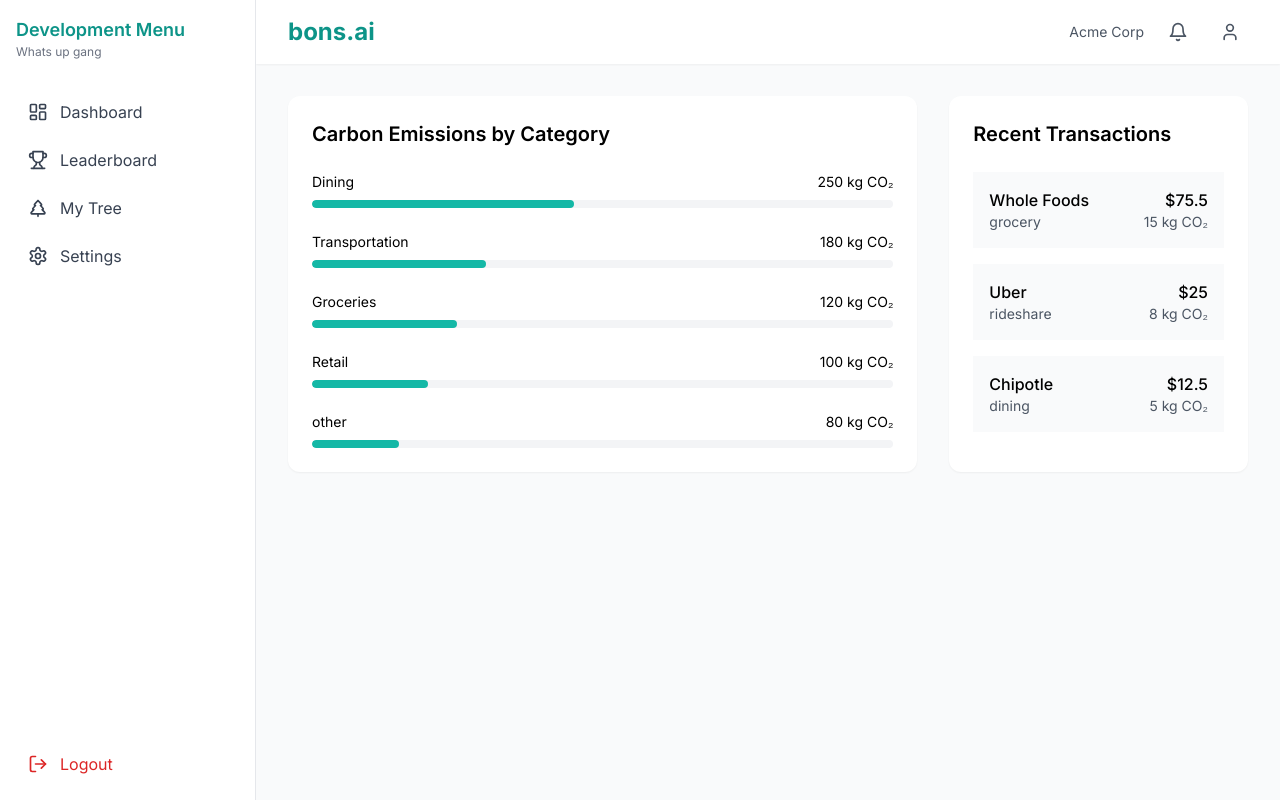
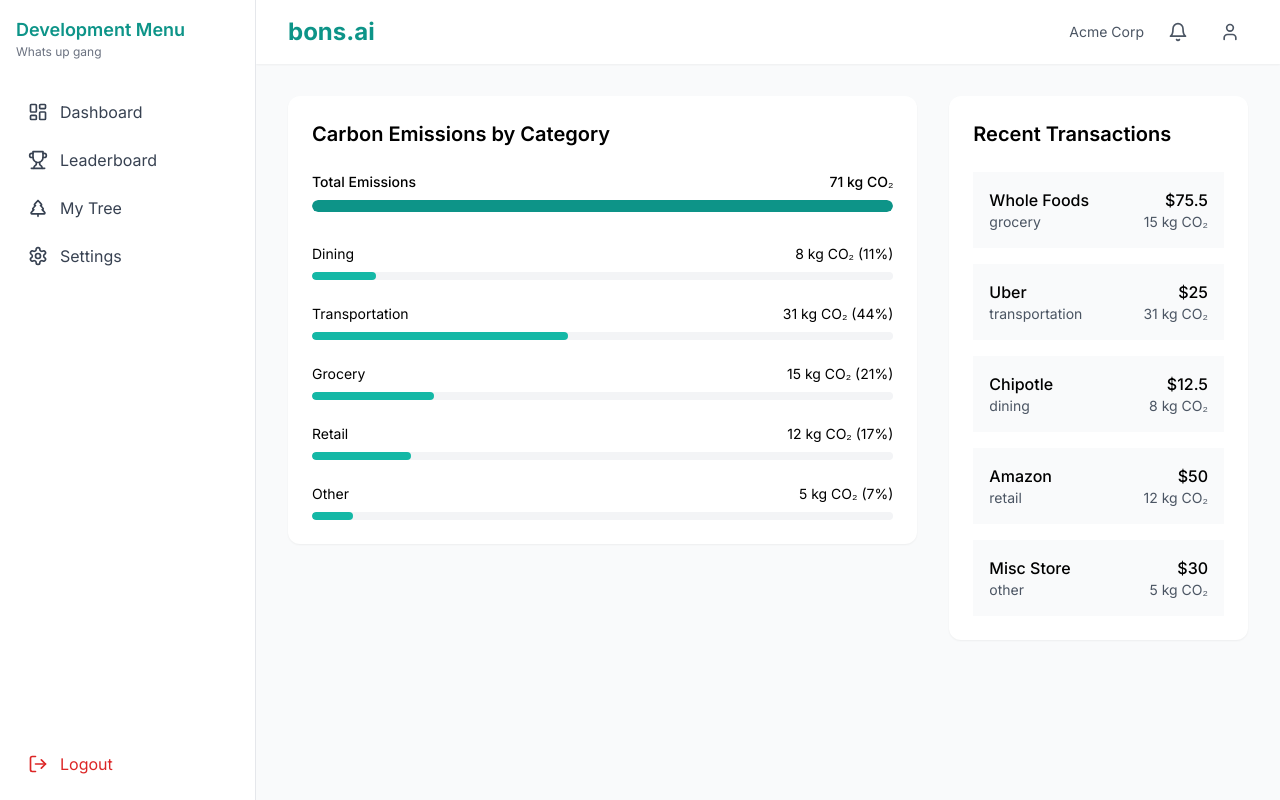
Before and after one commit to clemygw/bons.ai, a React (Vite) app in the folder frontend/: page /dashboard in a window 1280 px wide. Built offline with nearby package versions, Linux system fonts and the light colour scheme.

Commit message:
Bars now accumulate the sum of emissions

```diff
--- a/frontend/src/pages/Dashboard.jsx
+++ b/frontend/src/pages/Dashboard.jsx
@@ -1,18 +1,8 @@
 "use client"
 
-import { useState } from "react"
+import { useState, useMemo } from "react"
 import { User, Bell } from "lucide-react"
 import DevSidebar from "../components/DevSidebar"
-
-// Mock data for development
-const mockCategories = [
-  { name: "Dining", percentage: 45, emissions: 250 },
-  { name: "Transportation", percentage: 30, emissions: 180 },
-  { name: "Groceries", percentage: 25, emissions: 120 },
-  { name: "Retail", percentage: 20, emissions: 100 },
-  { name: "other", percentage: 15, emissions: 80 },
-
-]
 
 // Mock data for transactions
 const mockTransactions = [
@@ -31,10 +21,10 @@ const mockTransactions = [
   {
     _id: "2",
     amount: 25.0,
-    category: "rideshare",
+    category: "transportation",
     merchant: "Uber",
     date: "2024-02-19",
-    co2Emissions: 8,
+    co2Emissions: 31,
     items: [
       { name: "Ride to work", price: 25.0, quantity: 1 },
     ],
@@ -45,16 +35,73 @@ const mockTransactions = [
     category: "dining",
     merchant: "Chipotle",
     date: "2024-02-18",
-    co2Emissions: 5,
+    co2Emissions: 8,
     items: [
       { name: "Burrito", price: 10.0, quantity: 1 },
       { name: "Drink", price: 2.5, quantity: 1 },
+    ],
+  },
+  {
+    _id: "4",
+    amount: 50.0,
+    category: "retail",
+    merchant: "Amazon",
+    date: "2024-02-17",
+    co2Emissions: 12,
+    items: [
+      { name: "Book", price: 15.0, quantity: 1 },
+      { name: "Headphones", price: 35.0, quantity: 1 },
+    ],
+  },
+  {
+    _id: "5",
+    amount: 30.0,
+    category: "other",
+    merchant: "Misc Store",
+    date: "2024-02-16",
+    co2Emissions: 5,
+    items: [
+      { name: "Misc Item", price: 30.0, quantity: 1 },
     ],
   },
 ]
 
 const Dashboard = () => {
   const [selectedTransaction, setSelectedTransaction] = useState(null)
+
+  // Calculate emissions by category and total emissions
+  const { categoryEmissions, totalEmissions } = useMemo(() => {
+    const categories = {
+      dining: 0,
+      transportation: 0,
+      grocery: 0,
+      retail: 0,
+      other: 0
+    }
+
+    let total = 0
+
+    mockTransactions.forEach(transaction => {
+      // Map to our five categories (simplifying the category names if needed)
+      const category = transaction.category.toLowerCase()
+      if (categories.hasOwnProperty(category)) {
+        categories[category] += transaction.co2Emissions
+      } else {
+        categories.other += transaction.co2Emissions
+      }
+
+      total += transaction.co2Emissions
+    })
+
+    return {
+      categoryEmissions: Object.entries(categories).map(([name, emissions]) => ({
+        name: name.charAt(0).toUpperCase() + name.slice(1), // Capitalize first letter
+        emissions,
+        percentage: total > 0 ? Math.round((emissions / total) * 100) : 0
+      })),
+      totalEmissions: total
+    }
+  }, [])
 
   const handleTransactionClick = (transactionId) => {
     const transaction = mockTransactions.find(t => t._id === transactionId)
@@ -89,12 +136,28 @@ const Dashboard = () => {
             <div className="col-span-2">
               <div className="bg-white rounded-xl shadow-sm p-6">
                 <h2 className="text-xl font-semibold mb-6">Carbon Emissions by Category</h2>
+
+                {/* Total Emissions Bar */}
+                <div className="mb-8 space-y-2">
+                  <div className="flex justify-between text-sm font-medium">
+                    <span>Total Emissions</span>
+                    <span>{totalEmissions} kg CO₂</span>
+                  </div>
+                  <div className="h-3 bg-gray-100 rounded-full overflow-hidden">
+                    <div
+                      className="h-full bg-teal-600 rounded-full transition-all duration-500"
+                      style={{ width: '100%' }}
+                    />
+                  </div>
+                </div>
+
+                {/* Category Emissions */}
                 <div className="space-y-6">
-                  {mockCategories.map((category) => (
+                  {categoryEmissions.map((category) => (
                     <div key={category.name} className="space-y-2">
                       <div className="flex justify-between text-sm">
                         <span>{category.name}</span>
-                        <span>{category.emissions} kg CO₂</span>
+                        <span>{category.emissions} kg CO₂ ({category.percentage}%)</span>
                       </div>
                       <div className="h-2 bg-gray-100 rounded-full overflow-hidden">
                         <div
```
